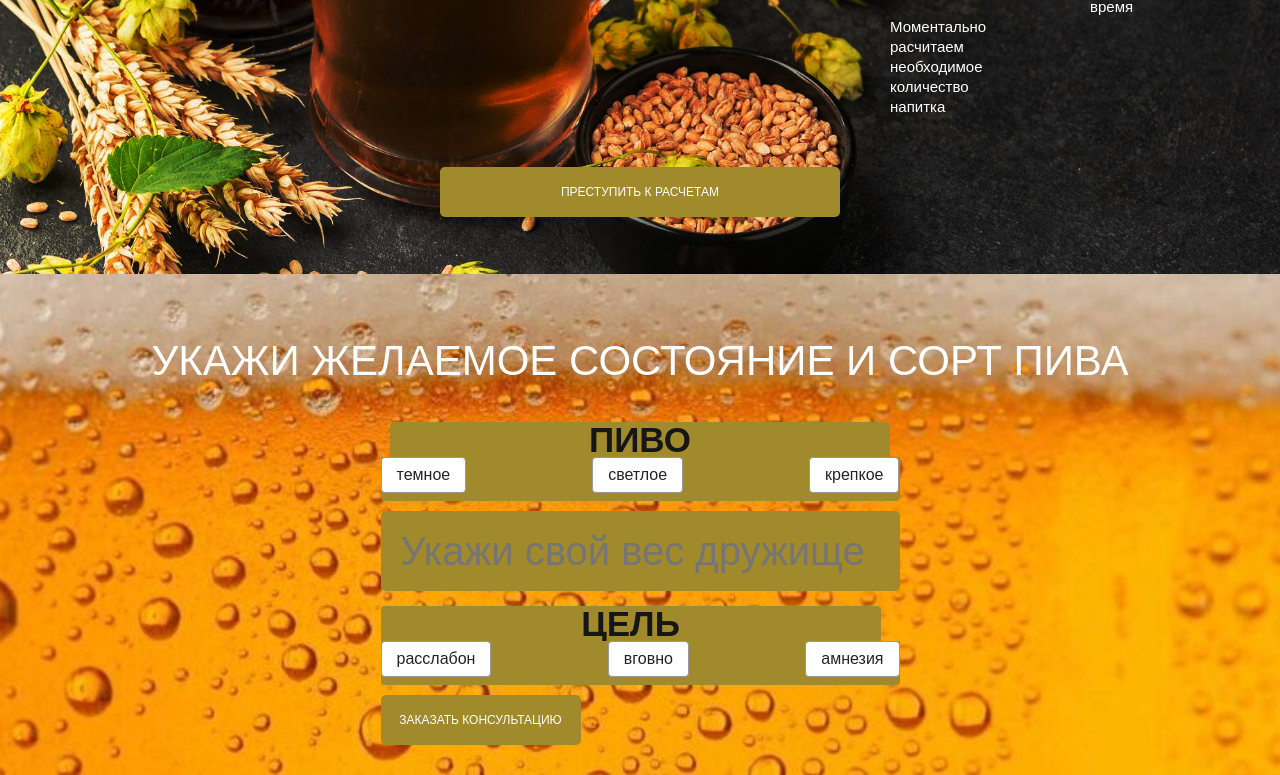
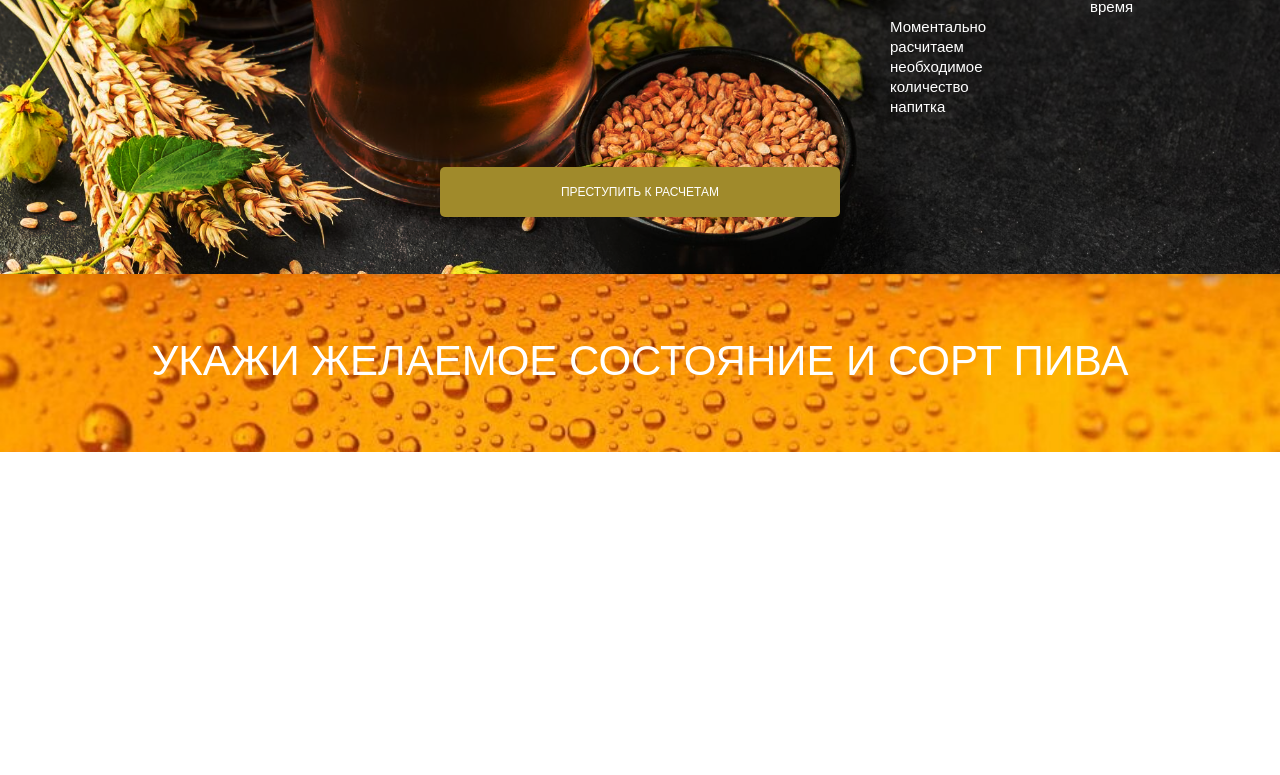
Before and after one commit to Valery2311/Calculator, a website: page src/index.html in a window 1280 px wide. Shown: the part 526-1301 px from the top of the page. After the commit the page ends 978 px from the top, so only its background shows below. Drawn offline with Linux system fonts and the light colour scheme.

Commit message:
new-form

```diff
--- a/src/index.html
+++ b/src/index.html
@@ -44,54 +44,9 @@
 
     <div class="consult">
         <h2 class="consult__header">укажи желаемое состояние и сорт пива</h2>
-        <div class="consult__subheader">пиво</div>
-        <form class="feed-form" action="#">
 
-            <div class="consult__radio-group">
 
-                <div class="consult__item">
-                    <input id="radio-1" type="radio" name="radio" value="1" checked>
-                    <label for="radio-1">темное</label>
-                </div>
-                <div class="consult__item">
-                    <input id="radio-2" type="radio" name="radio" value="2">
-                    <label for="radio-2">светлое</label>
-                </div>
-                <div class="consult__item">
-                    <input id="radio-3" type="radio" name="radio" value="3">
-                    <label for="radio-3">крепкое</label>
-                </div>
 
-            </div>
-
-            <!-- <label for="radio"></label>
-            <div class="consult__type-beer"><b>Какое пиво предпочитаешь</b><Br>
-                <input type="radio" name="beer" value="dark">темное
-                <input type="radio" name="beer" value="light">светлое
-                <input type="radio" name="beer" value="hard">крепкое
-            </div> -->
-
-            <input name="phone" required placeholder="Укажи свой вес дружище" type="number">
-            <div class="consult__subheader">цель</div>
-            <div class="consult__radio-group">
-
-                <div class="consult__item">
-                    <input id="radio-1" type="radio" name="radio" value="1" checked>
-                    <label for="radio-1">расслабон</label>
-                </div>
-                <div class="consult__item">
-                    <input id="radio-2" type="radio" name="radio" value="2">
-                    <label for="radio-2">вговно</label>
-                </div>
-                <div class="consult__item">
-                    <input id="radio-3" type="radio" name="radio" value="3">
-                    <label for="radio-3">амнезия</label>
-                </div>
-
-            </div>
-
-            <button class="button button_submit">заказать консультацию</button>
-        </form>
     </div>
 
 </body>
--- a/src/sass/blocks/_consult.scss
+++ b/src/sass/blocks/_consult.scss
@@ -1,53 +1,12 @@
 .consult {
-    display: flex;
-    flex-direction: column;
-    align-items: center;
-    min-height: 450px;
     background:url(../../img/bg/bg_form.jpg) center (center/cover) no-repeat;
     padding: 55px 0 30px 0;
     &__header {
         font-size: 42px;
         font-weight: 500;
         color: rgb(255, 255, 255);
+        text-align: center;
         text-transform: uppercase;
         margin-bottom: 30px;
     }
-    &__subheader {
-        text-align: center;
-        background-color: rgb(160, 138, 43);
-        width: 500px;
-        border-radius: 4px 4px 0 0;
-        font-size: 35px;
-        font-weight: 700;
-        line-height: 1;
-        color: #161616;
-        text-transform: uppercase;
-    }
-    &__radio-group {
-        display: flex;
-        justify-content: space-between;
-        background-color: rgb(160, 138, 43);
-        border-radius: 0 0 4px 4px;
-        margin-bottom: 10px;
-    }
-    &__item {
-        display: inline-block;
-
-    }
-    &__item input {
-        display: none;
-        }
-        &:checked + label {
-            background: rgb(160, 138, 43);
-        }
-    &__item label {
-            cursor: pointer;
-            background-color:#ffffff;
-            border-radius: 4px;
-            padding: 0px 15px;
-            line-height: 34px;
-            border: 1px solid #999;
-            // user-select: none;
-
-    }
 }
--- a/src/sass/blocks/_forms.scss
+++ b/src/sass/blocks/_forms.scss
@@ -1,17 +1,14 @@
-.feed-form {
-    display: flex;
-    flex-direction: column;
-    input {
-        height: 80px;
-        border-radius: 5px;
-        background-color: rgb(160, 138, 43);
-        margin-bottom: 15px;
-        border: none;
-        text-align: center;
-        // color:aquamarine;
-        // padding: 0 20px;
-        // color: #4b4b4b;
-        font-size: 40px;
-        font-weight: 300;
-    }
-}
+// .feed-form {
+//     display: flex;
+//     flex-direction: column;
+//     input {
+//         height: 50px;
+//         border-radius: 5px;
+//         // background-color: rgb(160, 138, 43);
+//         margin-bottom: 15px;
+//         border: none;
+//         text-align: center;
+//         font-size: 40px;
+//         font-weight: 300;
+//     }
+// }
```
Also changed, not shown: src/css/style.min.css.
